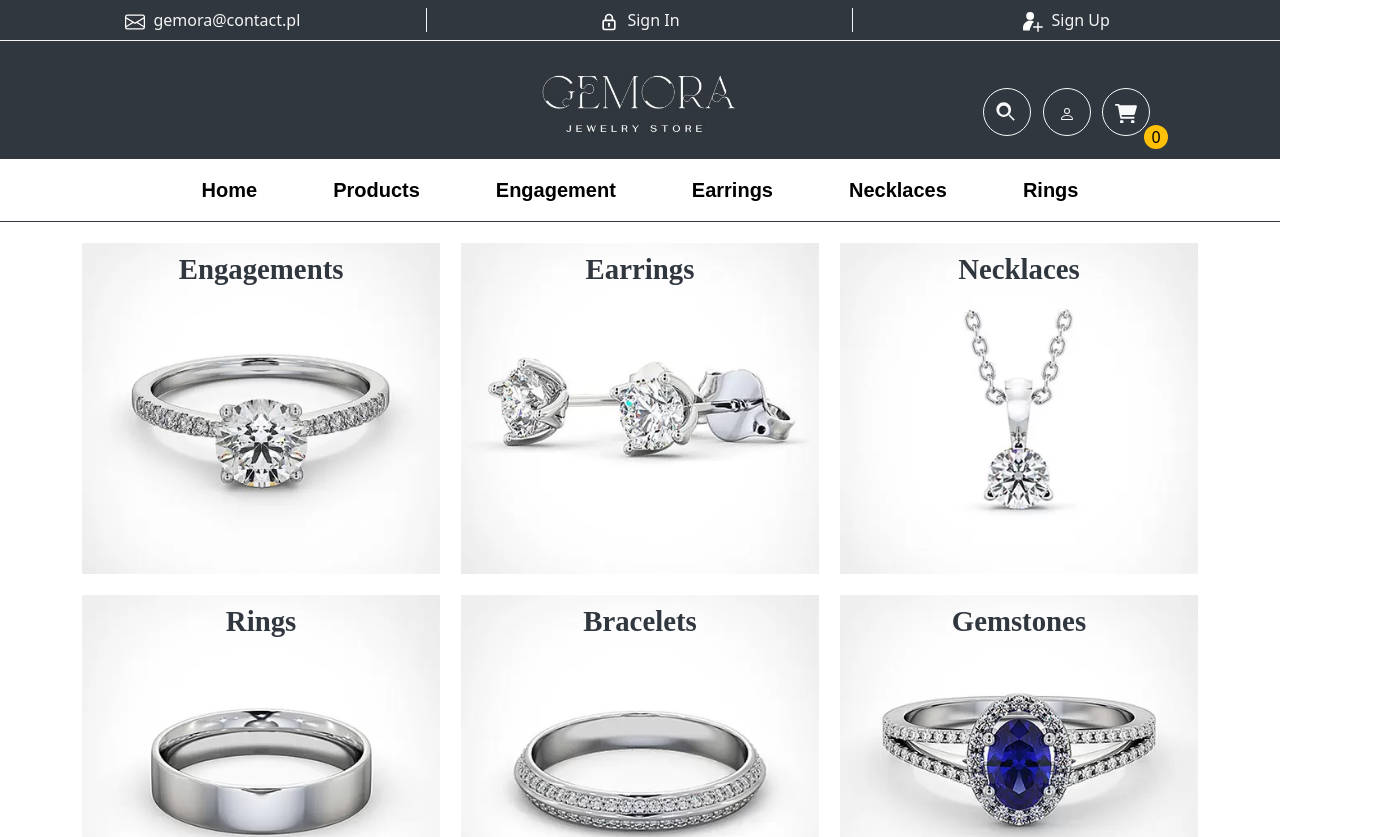
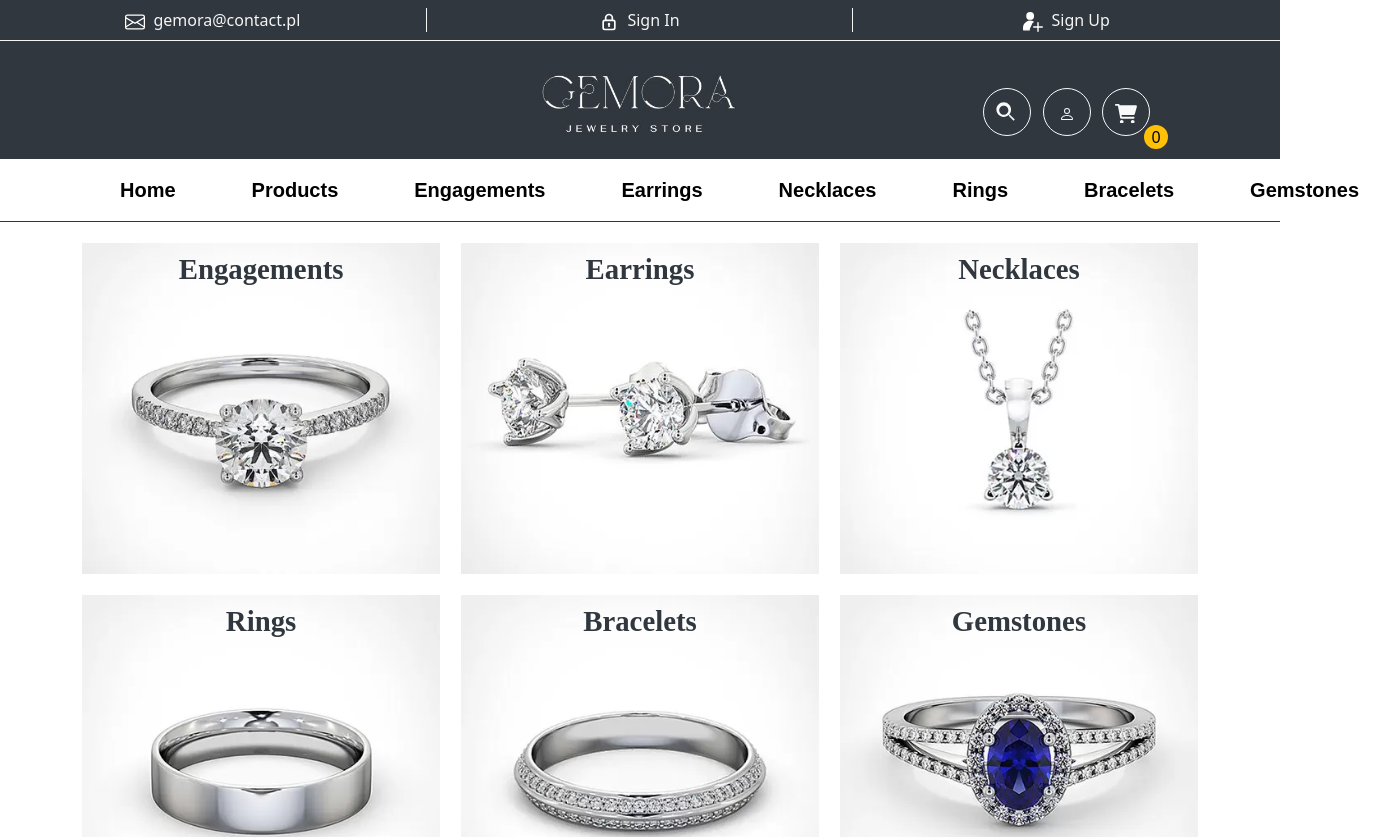
Before and after one commit to stelmaszczykadrian/Gemora-frontend, a React (Create React App) app in the folder gemora/: page / in a window 1280 px wide. Shown: the top 837 px of the page, 1397 px wide, since content can reach past the window. Built offline with nearby package versions, Linux system fonts and the light colour scheme; no server answers; the HTML template or start-up script is replaced by a standard one.

Commit message:
Feature: Update CustomNavbar with additional navigation links

```diff
--- a/gemora/src/components/navbar/Navbar.css
+++ b/gemora/src/components/navbar/Navbar.css
@@ -10,7 +10,7 @@
     font-size: 20px !important;
     font-family: Blinker, sans-serif;
     font-weight: bold;
-    padding: 0px 30px !important;
+    padding: 0 30px !important;
     cursor: pointer !important;
     transition: background-color 0.3s ease !important;
     position: relative;
@@ -24,7 +24,7 @@
     left: 0;
     width: 100%;
     height: 2px;
-    background-color: #daa14c;
+    background-color: #b5a27a;
     transform: scaleX(0);
     transform-origin: left;
     transition: transform 0.3s ease;
--- a/gemora/src/components/navbar/Navbar.tsx
+++ b/gemora/src/components/navbar/Navbar.tsx
@@ -19,7 +19,7 @@ const CustomNavbar: React.FC = () => {
                             </Nav.Link>
 
                             <Nav.Link href="#">
-                                <button className="accordion-button">Engagement</button>
+                                <button className="accordion-button">Engagements</button>
                             </Nav.Link>
 
                             <Nav.Link href="#">
@@ -33,6 +33,12 @@ const CustomNavbar: React.FC = () => {
                             <Nav.Link href="#">
                                 <button className="accordion-button">Rings</button>
                             </Nav.Link>
+                            <Nav.Link href="#">
+                                <button className="accordion-button">Bracelets</button>
+                            </Nav.Link>
+                            <Nav.Link href="#">
+                                <button className="accordion-button">Gemstones</button>
+                            </Nav.Link>
                         </Nav>
                     </Navbar.Collapse>
                 </Container>
```
